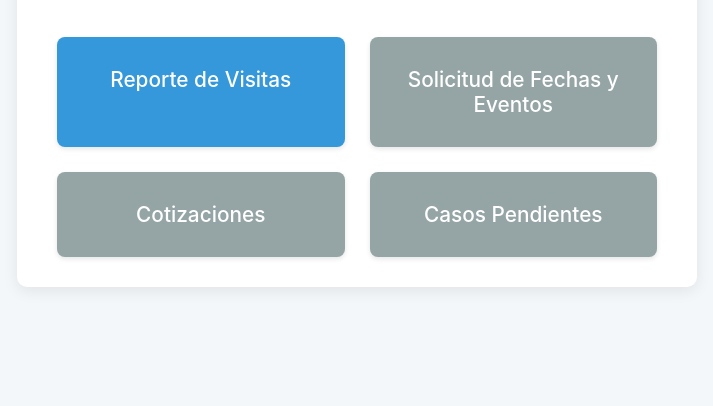
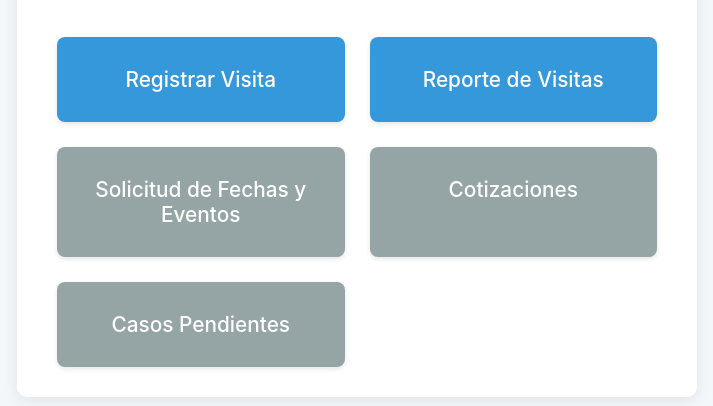
Before and after one commit to moisesgross37/Be-Gestion, a website: page asesores_menu.html in a window 1280 px wide. Shown: the part 164-570 px from the top of the page, without its empty margins (283-996 px from the left). Drawn offline with Linux system fonts and the light colour scheme.

Commit message:
feat: Add 'Registrar Visita' button to asesores_menu; fix: Simplify report.js

```diff
--- a/asesores_menu.html
+++ b/asesores_menu.html
@@ -11,6 +11,7 @@
         <a href="/" class="back-button">&larr; Volver al Menú Principal</a>
         <h1 class="main-title">Asesores de Eventos</h1>
         <nav class="nav-grid">
+            <a href="/asesor" class="nav-button">Registrar Visita</a>
             <a href="/reporte.html" class="nav-button">Reporte de Visitas</a>
             <a href="#" class="nav-button disabled">Solicitud de Fechas y Eventos</a>
             <a href="#" class="nav-button disabled">Cotizaciones</a>
```
